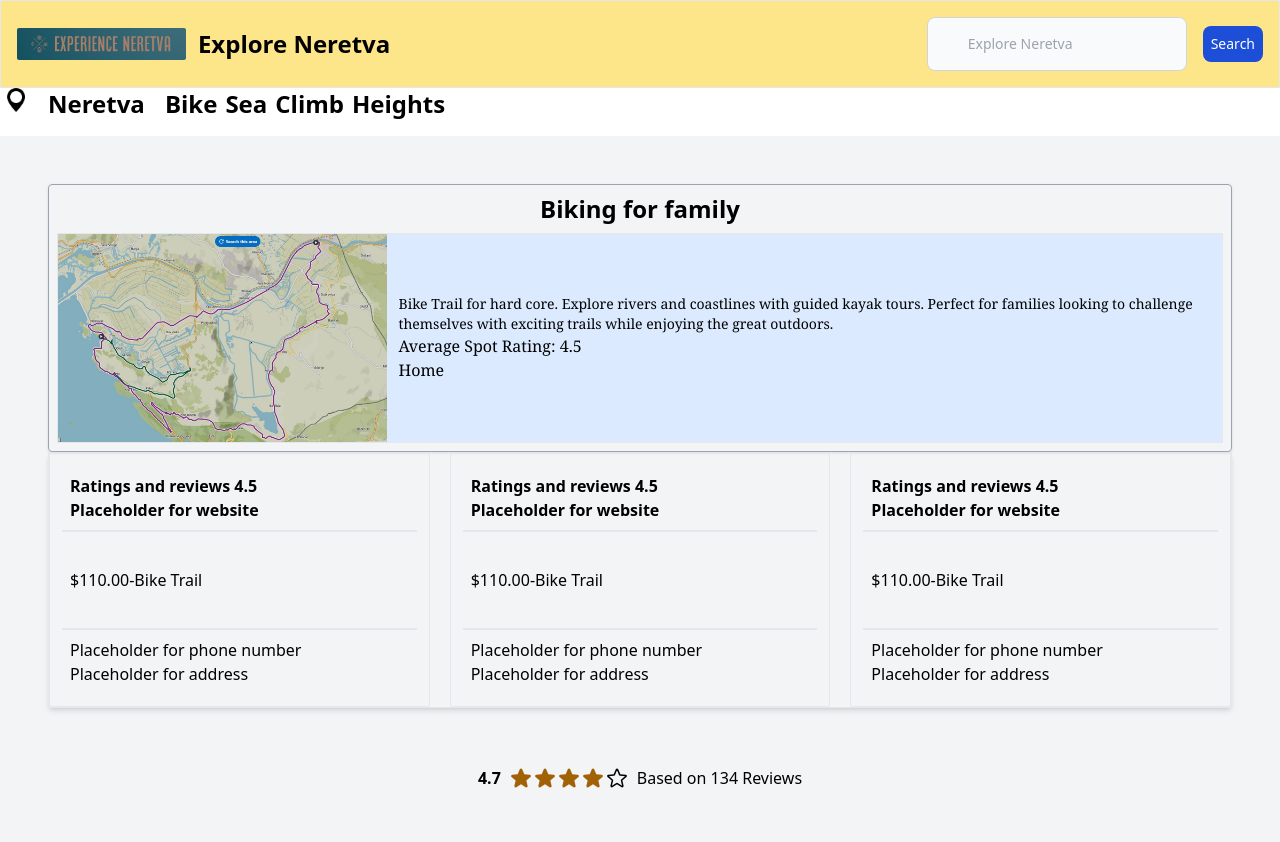
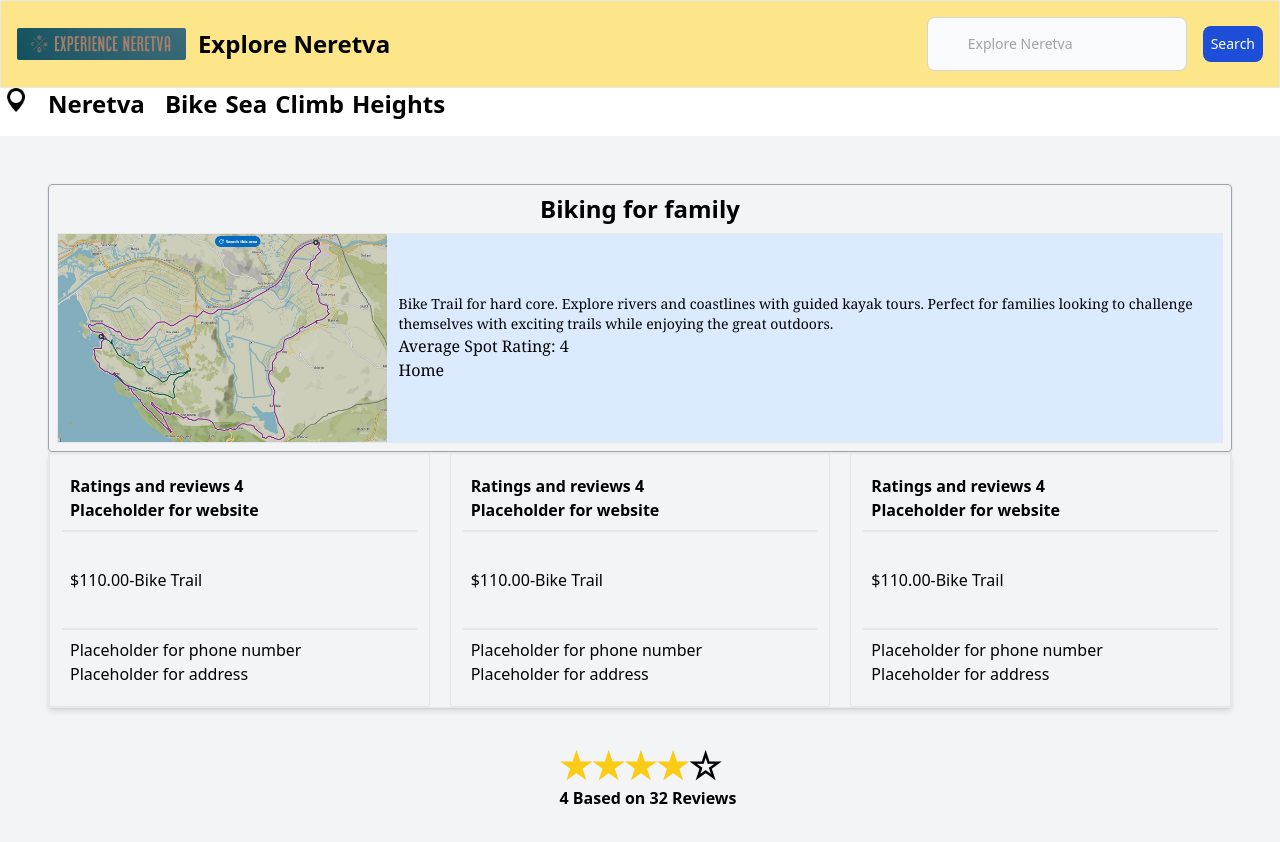
Before and after one commit to nborcic/Visit-Neretva, a SvelteKit app in the folder my-app/: page /spots/0 in a window 1280 px wide. Shown: the top 842 px of the page. Built offline with nearby package versions, Linux system fonts and the light colour scheme.

Commit message:
ratings average rating set and displayng corretlly

```diff
--- a/my-app/src/lib/sampleData.ts
+++ b/my-app/src/lib/sampleData.ts
@@ -4,189 +4,168 @@ export const spots = [
     type: "Bike Trail",
     description: "Bike Trail for hard core",
     longDescription: "Bike Trail for hard core. Explore rivers and coastlines with guided kayak tours. Perfect for families looking to challenge themselves with exciting trails while enjoying the great outdoors.",
-    averageRating: 4.5,
+    averageRating: 4,
     pic: "Spots_bike_trail.JPG",
+    class:"star star4:before",
     id: 0,
     price: "$110.00",
     address: "Placeholder for address",
     website: "Placeholder for website",
     phoneNumber: "Placeholder for phone number",
+    numRating: "32",
   },
   {
     name: "Sea Surf school",
     type: "Activity",
     description: "Place to learn and enjoy surfing.",
     longDescription: "A premier destination for aspiring surfers of all ages. Learn the basics or hone your skills with experienced instructors in a fun and supportive environment.",
-    averageRating: 4.7,
+    averageRating: 3,
     pic: "surf school.jpg",
     id: 1,
     price: "$110.00",
     address: "Placeholder for address",
     website: "Placeholder for website",
     phoneNumber: "Placeholder for phone number",
+    numRating: "21",
   },
   {
     name: "High/Low Skill Rock Climbing Camp",
     type: "Activity",
     description: "Challenging vertical climbs for all skill levels.",
     longDescription: "Engage in the ultimate rock climbing adventure. Our camp offers routes for beginners to advanced climbers, focusing on safety, technique, and fun.",
-    averageRating: 4.8,
+    averageRating: 5,
     pic: "rock clymbing school.jpg",
     id: 2,
     price: "$110.00",
     address: "Placeholder for address",
     website: "Placeholder for website",
     phoneNumber: "Placeholder for phone number",
+    numRating: "172",
   },
   {
     name: "Sea Kayak Adventures",
     type: "Activity",
     description: "Explore rivers and coastlines with guided kayak tours.",
     longDescription: "Discover the beauty of nature through our guided kayak tours. Explore serene rivers, rugged coastlines, and get up close with local wildlife in their natural habitat.",
-    averageRating: 4.6,
+    averageRating: 3,
     pic: "kayak adventures.jpg",
     id: 3,
     price: "$110.00",
     address: "Placeholder for address",
     website: "Placeholder for website",
     phoneNumber: "Placeholder for phone number",
+    numRating: "122",
   },
   {
     name: "Hiking Trails Expedition",
     type: "Activity",
     description: "Discover breathtaking trails and scenic views.",
     longDescription: "Join our hiking trails expedition to uncover the wonders of nature. From beginner-friendly paths to challenging treks, experience scenic vistas and unparalleled natural beauty.",
-    averageRating: 4.9,
+    averageRating: 4,
     pic: "trails expedition.jpg",
     id: 4,
     price: "$110.00",
     address: "Placeholder for address",
     website: "Placeholder for website",
     phoneNumber: "Placeholder for phone number",
+    numRating: "42",
   },
   {
     name: "Mountain Biking Blast",
     type: "Activity",
     description: "Experience thrilling downhill and cross-country trails.",
     longDescription: "For adrenaline seekers, our mountain biking blast offers the ultimate experience. Tackle downhill slopes and rugged cross-country trails with expert guides.",
-    averageRating: 4.4,
+    averageRating: 2,
     pic: "Mountain Biking Blast.jpg",
     id: 5,
     price: "$110.00",
     address: "Placeholder for address",
     website: "Placeholder for website",
     phoneNumber: "Placeholder for phone number",
+    numRating: "72",
   },
   {
     name: "Skydiving Skyhigh Thrill",
     type: "Activity",
     description: "Skydive with experienced instructors for an adrenaline rush.",
     longDescription: "Take the leap and experience the thrill of skydiving. Our certified instructors will guide you through every step, ensuring a safe and exhilarating jump.",
-    averageRating: 4.9,
+    averageRating: 5,
     pic: "Skydiving Thrill.jpg",
     id: 6,
     price: "$110.00",
     address: "Placeholder for address",
     website: "Placeholder for website",
     phoneNumber: "Placeholder for phone number",
+    numRating: "62",
   },
   {
     name: "Sea Sailing School",
     type: "Activity",
     description: "Learn to sail in the open sea with certified instructors.",
     longDescription: "Embark on a sailing adventure with our certified sailing school. Learn navigation, boat handling, and safety on the open sea, guided by experienced sailors.",
-    averageRating: 4.3,
+    averageRating: 3,
     pic: "Sailing School.jpg",
     id: 7,
     price: "$110.00",
     address: "Placeholder for address",
     website: "Placeholder for website",
     phoneNumber: "Placeholder for phone number",
+    numRating: "92",
   },
   {
     name: "Wildlife Safari",
     type: "Activity",
     description: "Get up close with nature and wildlife in their natural habitat.",
     longDescription: "Experience the thrill of a wildlife safari. Venture into the wilderness with our guides to see animals in their natural habitat, learn about conservation, and enjoy the beauty of nature.",
-    averageRating: 4.7,
+    averageRating: 3,
     pic: "Wildlife Safari.webp",
     id: 8,
     price: "$110.00",
     address: "123 Example St, City4, Country",
     website: "www.newSite4.com",
     phoneNumber: "+321-654-98704",
+    numRating: "62",
   },
   {
     name: "Sea Scuba Diving Discovery",
     type: "Activity",
     description: "Explore underwater worlds and marine life.",
     longDescription: "Dive into the ocean's depths with our scuba diving discovery program. Explore coral reefs, encounter marine life, and uncover the mysteries of the underwater world.",
-    averageRating: 4.8,
+    averageRating: 2,
     pic: "Scuba Diving Discovery.jpg",
     id: 9,
     price: "$95.00",
     address: "123 Example St, City3, Country",
     website: "www.newSite3.com",
     phoneNumber: "+321-654-98703",
+    numRating: "12",
   },
   {
     name: "Snowboarding Camp",
     type: "Activity",
     description: "Hit the slopes with professional coaching and fun snowboarding sessions.",
     longDescription: "Our snowboarding camp is designed for enthusiasts of all levels. From beginner to advanced, improve your skills with professional coaching on some of the best slopes.",
-    averageRating: 4.6,
+    averageRating: 1,
     pic: "Snowboarding Camp.webp",
     id: 10,
     price: "$80.00",
     address: "123 Example St, City2, Country",
     website: "www.newSite2.com",
     phoneNumber: "+321-654-98702",
+    numRating: "32",
   },
   {
     name: "Yoga Retreat",
     type: "Activity",
     description: "Relax and rejuvenate with yoga sessions in serene locations.",
     longDescription: "Our yoga retreat offers a sanctuary for relaxation and rejuvenation. Engage in yoga sessions in serene locations, guided by expert instructors, and find your inner peace.",
-    averageRating: 4.9,
+    averageRating: 5,
     pic: "Yoga Retreat.jpg",
     id: 11,
     price: "$65.00",
     address: "123 Example St, City1, Country",
     website: "www.newSite1.com",
     phoneNumber: "+321-654-98701",
+    numRating: "22",
   },
 ];
-
-
-export const reviews = [
-  {
-    id: 1,
-    user: "User1",
-    rating: 5,
-    comment: "Absolutely loved it! Highly recommend."
-  },
-  {
-    id: 2,
-    user: "User2",
-    rating: 4,
-    comment: "Great experience, but room for improvement."
-  },
-  {
-    id: 3,
-    user: "User3",
-    rating: 3,
-    comment: "Average experience, was expecting more."
-  },
-  {
-    id: 4,
-    user: "User4",
-    rating: 2,
-    comment: "Below expectations in several areas."
-  },
-  {
-    id: 5,
-    user: "User5",
-    rating: 1,
-    comment: "Disappointing service, would not recommend."
-  }
-];
--- /dev/null
+++ b/my-app/src/lib/stars.ts
@@ -0,0 +1,14 @@
+import {spots } from "$lib/sampleData";
+export const stars=[
+
+    {name:"color", star:"",color:"orange"} ,
+ {name:"color1", star1:"★"} ,
+ {name:"color2", star2:"★★"} ,
+ {name:"color3", star3:"★★★"} ,
+ {name:"color4", star4:"★★★★"} ,
+ {name:"color5", star5:"★★★★★"} ,
+
+
+];
+
+export let starsGrap = ["★", "★", "★", "★", "★"];
--- a/my-app/src/routes/spots/[id]/+page.svelte
+++ b/my-app/src/routes/spots/[id]/+page.svelte
@@ -1,4 +1,4 @@
-<script>
+<script lang="ts">
   export let data;
 </script>
 
@@ -105,87 +105,27 @@
     class="grid min-h-[140px] w-full place-items-center rounded-lg p-6 lg:overflow-visible"
   >
     <div class="flex items-center gap-2 font-bold text-blue-gray-500">
-      4.7
-      <div class="inline-flex items-center">
-        <span>
-          <svg
-            xmlns="http://www.w3.org/2000/svg"
-            viewBox="0 0 24 24"
-            fill="currentColor"
-            class="w-6 h-6 text-yellow-700 cursor-pointer"
-          >
-            <path
-              fill-rule="evenodd"
-              d="M10.788 3.21c.448-1.077 1.976-1.077 2.424 0l2.082 5.007 5.404.433c1.164.093 1.636 1.545.749 2.305l-4.117 3.527 1.257 5.273c.271 1.136-.964 2.033-1.96 1.425L12 18.354 7.373 21.18c-.996.608-2.231-.29-1.96-1.425l1.257-5.273-4.117-3.527c-.887-.76-.415-2.212.749-2.305l5.404-.433 2.082-5.006z"
-              clip-rule="evenodd"
-            ></path>
-          </svg>
-        </span>
-        <span>
-          <svg
-            xmlns="http://www.w3.org/2000/svg"
-            viewBox="0 0 24 24"
-            fill="currentColor"
-            class="w-6 h-6 text-yellow-700 cursor-pointer"
-          >
-            <path
-              fill-rule="evenodd"
-              d="M10.788 3.21c.448-1.077 1.976-1.077 2.424 0l2.082 5.007 5.404.433c1.164.093 1.636 1.545.749 2.305l-4.117 3.527 1.257 5.273c.271 1.136-.964 2.033-1.96 1.425L12 18.354 7.373 21.18c-.996.608-2.231-.29-1.96-1.425l1.257-5.273-4.117-3.527c-.887-.76-.415-2.212.749-2.305l5.404-.433 2.082-5.006z"
-              clip-rule="evenodd"
-            ></path>
-          </svg>
-        </span>
-        <span>
-          <svg
-            xmlns="http://www.w3.org/2000/svg"
-            viewBox="0 0 24 24"
-            fill="currentColor"
-            class="w-6 h-6 text-yellow-700 cursor-pointer"
-          >
-            <path
-              fill-rule="evenodd"
-              d="M10.788 3.21c.448-1.077 1.976-1.077 2.424 0l2.082 5.007 5.404.433c1.164.093 1.636 1.545.749 2.305l-4.117 3.527 1.257 5.273c.271 1.136-.964 2.033-1.96 1.425L12 18.354 7.373 21.18c-.996.608-2.231-.29-1.96-1.425l1.257-5.273-4.117-3.527c-.887-.76-.415-2.212.749-2.305l5.404-.433 2.082-5.006z"
-              clip-rule="evenodd"
-            ></path>
-          </svg>
-        </span>
-        <span>
-          <svg
-            xmlns="http://www.w3.org/2000/svg"
-            viewBox="0 0 24 24"
-            fill="currentColor"
-            class="w-6 h-6 text-yellow-700 cursor-pointer"
-          >
-            <path
-              fill-rule="evenodd"
-              d="M10.788 3.21c.448-1.077 1.976-1.077 2.424 0l2.082 5.007 5.404.433c1.164.093 1.636 1.545.749 2.305l-4.117 3.527 1.257 5.273c.271 1.136-.964 2.033-1.96 1.425L12 18.354 7.373 21.18c-.996.608-2.231-.29-1.96-1.425l1.257-5.273-4.117-3.527c-.887-.76-.415-2.212.749-2.305l5.404-.433 2.082-5.006z"
-              clip-rule="evenodd"
-            ></path>
-          </svg>
-        </span>
-        <span>
-          <svg
-            xmlns="http://www.w3.org/2000/svg"
-            fill="none"
-            viewBox="0 0 24 24"
-            stroke-width="1.5"
-            stroke="currentColor"
-            class="w-6 h-6 cursor-pointer text-blue-gray-500"
-          >
-            <path
-              stroke-linecap="round"
-              stroke-linejoin="round"
-              d="M11.48 3.499a.562.562 0 011.04 0l2.125 5.111a.563.563 0 00.475.345l5.518.442c.499.04.701.663.321.988l-4.204 3.602a.563.563 0 00-.182.557l1.285 5.385a.562.562 0 01-.84.61l-4.725-2.885a.563.563 0 00-.586 0L6.982 20.54a.562.562 0 01-.84-.61l1.285-5.386a.562.562 0 00-.182-.557l-4.204-3.602a.563.563 0 01.321-.988l5.518-.442a.563.563 0 00.475-.345L11.48 3.5z"
-            >
-            </path>
-          </svg>
-        </span>
-      </div>
+      <div class="inline-flex items-center"></div>
       <p
         class="block font-sans text-base antialiased font-medium leading-relaxed text-blue-gray-500"
-      >
-        Based on 134 Reviews
-      </p>
+      ></p>
+      <div>
+        <!-- Directly map averageRating to visual stars without using stars array, as it seems unnecessary -->
+        {#if data.averageRating}
+          <span class=" flex star text-xl">
+            {#each { length: 5 } as star, index}
+              {#if index < data.averageRating}
+                <div class="text-yellow-400 text-4xl">★</div>
+              {:else}
+                <div class="text-grey-950 text-4xl">☆</div>
+              {/if}
+            {/each}
+          </span>
+          <div>{data.averageRating} Based on {data.numRating} Reviews</div>
+        {:else}
+          <p>No rating available.</p>
+        {/if}
+      </div>
     </div>
   </div>
 </div>
```
